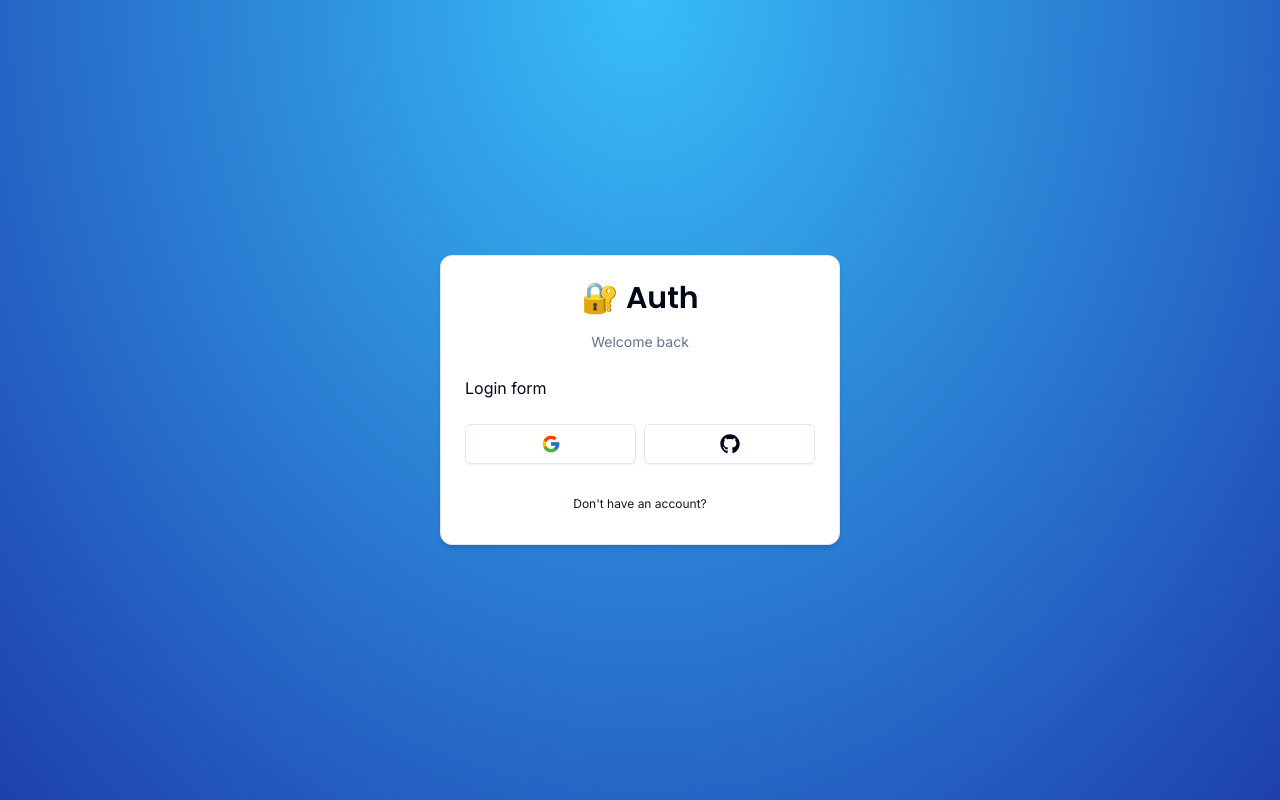
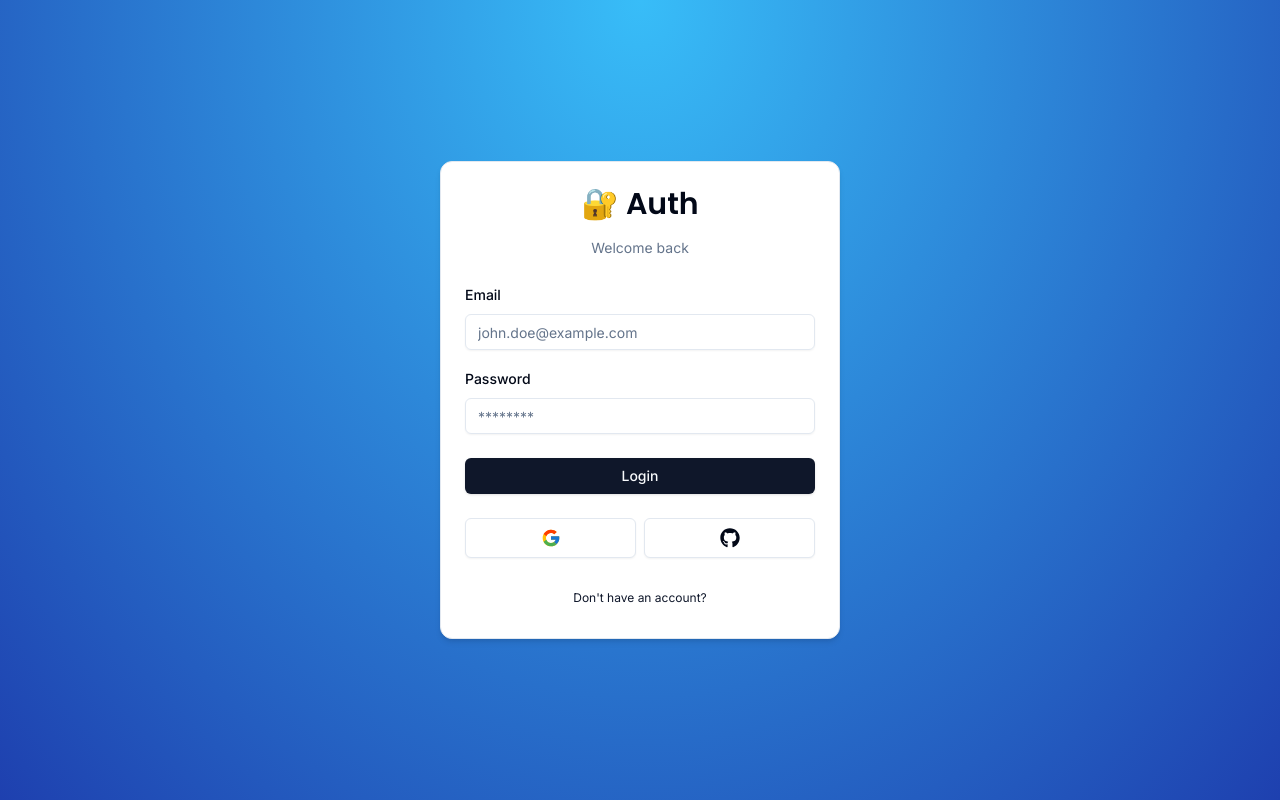
Before and after one commit to puncoz/next-auth, a Next.js app: page /auth/login in a window 1280 px wide. Built offline with nearby package versions, Linux system fonts and the light colour scheme.

Commit message:
login form ui

```diff
--- a/components/auth/login-form.tsx
+++ b/components/auth/login-form.tsx
@@ -1,15 +1,76 @@
+"use client"
 import CardWrapper from "@/components/auth/card-wrapper"
+import FormError from "@/components/form-error"
+import FormSuccess from "@/components/form-success"
+import { Button } from "@/components/ui/button"
+import { Form, FormControl, FormField, FormItem, FormLabel, FormMessage } from "@/components/ui/form"
+import { Input } from "@/components/ui/input"
+import { LoginSchema } from "@/schemas"
+import { zodResolver } from "@hookform/resolvers/zod"
 import React, { FunctionComponent } from "react"
+import { useForm } from "react-hook-form"
+import * as z from "zod"
 
 type Props = {};
 
 const LoginForm: FunctionComponent<Props> = (props) => {
+  const form = useForm<z.infer<typeof LoginSchema>>({
+    resolver: zodResolver(LoginSchema),
+    defaultValues: {
+      email: "",
+      password: "",
+    },
+  })
+
+  const submit = (values: z.infer<typeof LoginSchema>) => {
+
+  }
+
   return (
     <CardWrapper headerLabel="Welcome back"
                  backButtonLabel="Don't have an account?"
                  backButtonHref="/auth/register"
                  showSocials>
-      Login form
+      <Form {...form}>
+        <form onSubmit={form.handleSubmit(submit)} className="space-y-6">
+          <div className="space-y-4">
+            <FormField control={form.control}
+                       name="email"
+                       render={({ field }) => (
+                         <FormItem>
+                           <FormLabel>Email</FormLabel>
+                           <FormControl>
+                             <Input {...field}
+                                    placeholder="john.doe@example.com"
+                                    type="email"/>
+                           </FormControl>
+                           <FormMessage/>
+                         </FormItem>
+                       )}/>
+
+            <FormField control={form.control}
+                       name="password"
+                       render={({ field }) => (
+                         <FormItem>
+                           <FormLabel>Password</FormLabel>
+                           <FormControl>
+                             <Input {...field}
+                                    placeholder="********"
+                                    type="password"/>
+                           </FormControl>
+                           <FormMessage/>
+                         </FormItem>
+                       )}/>
+          </div>
+
+          <FormError message=""/>
+          <FormSuccess message=""/>
+
+          <Button type="submit" className="w-full">
+            Login
+          </Button>
+        </form>
+      </Form>
     </CardWrapper>
   )
 }
--- /dev/null
+++ b/components/form-error.tsx
@@ -0,0 +1,21 @@
+import { ExclamationTriangleIcon } from "@radix-ui/react-icons"
+import React, { FunctionComponent } from "react"
+
+type Props = {
+  message?: string
+};
+
+const FormError: FunctionComponent<Props> = ({ message }) => {
+  if (!message) {
+    return null
+  }
+
+  return (
+    <div className="bg-destructive/15 p-3 rounded-md flex items-center gap-x-2 text-sm text-destructive">
+      <ExclamationTriangleIcon className="h-4 w-4"/>
+      <p>{message}</p>
+    </div>
+  )
+}
+
+export default FormError
--- /dev/null
+++ b/components/form-success.tsx
@@ -0,0 +1,21 @@
+import { CheckCircledIcon } from "@radix-ui/react-icons"
+import React, { FunctionComponent } from "react"
+
+type Props = {
+  message?: string
+};
+
+const FormSuccess: FunctionComponent<Props> = ({ message }) => {
+  if (!message) {
+    return null
+  }
+
+  return (
+    <div className="bg-emerald-500/15 p-3 rounded-md flex items-center gap-x-2 text-sm text-emerald-700">
+      <CheckCircledIcon className="h-4 w-4"/>
+      <p>{message}</p>
+    </div>
+  )
+}
+
+export default FormSuccess
--- /dev/null
+++ b/components/ui/form.tsx
@@ -0,0 +1,167 @@
+import { Label } from "@/components/ui/label"
+
+import { cn } from "@/lib/utils"
+import * as LabelPrimitive from "@radix-ui/react-label"
+import { Slot } from "@radix-ui/react-slot"
+import * as React from "react"
+import { Controller, ControllerProps, FieldPath, FieldValues, FormProvider, useFormContext } from "react-hook-form"
+
+const Form = FormProvider
+
+type FormFieldContextValue<
+  TFieldValues extends FieldValues = FieldValues,
+  TName extends FieldPath<TFieldValues> = FieldPath<TFieldValues>
+> = {
+  name: TName
+}
+
+const FormFieldContext = React.createContext<FormFieldContextValue>(
+  {} as FormFieldContextValue,
+)
+
+const FormField = <
+  TFieldValues extends FieldValues = FieldValues,
+  TName extends FieldPath<TFieldValues> = FieldPath<TFieldValues>
+>({
+    ...props
+  }: ControllerProps<TFieldValues, TName>) => {
+  return (
+    <FormFieldContext.Provider value={{ name: props.name }}>
+      <Controller {...props} />
+    </FormFieldContext.Provider>
+  )
+}
+
+const useFormField = () => {
+  const fieldContext = React.useContext(FormFieldContext)
+  const itemContext = React.useContext(FormItemContext)
+  const { getFieldState, formState } = useFormContext()
+
+  const fieldState = getFieldState(fieldContext.name, formState)
+
+  if (!fieldContext) {
+    throw new Error("useFormField should be used within <FormField>")
+  }
+
+  const { id } = itemContext
+
+  return {
+    id,
+    name: fieldContext.name,
+    formItemId: `${id}-form-item`,
+    formDescriptionId: `${id}-form-item-description`,
+    formMessageId: `${id}-form-item-message`,
+    ...fieldState,
+  }
+}
+
+type FormItemContextValue = {
+  id: string
+}
+
+const FormItemContext = React.createContext<FormItemContextValue>(
+  {} as FormItemContextValue,
+)
+
+const FormItem = React.forwardRef<
+  HTMLDivElement,
+  React.HTMLAttributes<HTMLDivElement>
+>(({ className, ...props }, ref) => {
+  const id = React.useId()
+
+  return (
+    <FormItemContext.Provider value={{ id }}>
+      <div ref={ref} className={cn("space-y-2", className)} {...props} />
+    </FormItemContext.Provider>
+  )
+})
+FormItem.displayName = "FormItem"
+
+const FormLabel = React.forwardRef<
+  React.ElementRef<typeof LabelPrimitive.Root>,
+  React.ComponentPropsWithoutRef<typeof LabelPrimitive.Root>
+>(({ className, ...props }, ref) => {
+  const { error, formItemId } = useFormField()
+
+  return (
+    <Label
+      ref={ref}
+      className={cn(error && "text-destructive", className)}
+      htmlFor={formItemId}
+      {...props}
+    />
+  )
+})
+FormLabel.displayName = "FormLabel"
+
+const FormControl = React.forwardRef<
+  React.ElementRef<typeof Slot>,
+  React.ComponentPropsWithoutRef<typeof Slot>
+>(({ ...props }, ref) => {
+  const { error, formItemId, formDescriptionId, formMessageId } = useFormField()
+
+  return (
+    <Slot
+      ref={ref}
+      id={formItemId}
+      aria-describedby={
+        error ? `${formDescriptionId} ${formMessageId}` : `${formDescriptionId}`
+      }
+      aria-invalid={!!error}
+      {...props}
+    />
+  )
+})
+FormControl.displayName = "FormControl"
+
+const FormDescription = React.forwardRef<
+  HTMLParagraphElement,
+  React.HTMLAttributes<HTMLParagraphElement>
+>(({ className, ...props }, ref) => {
+  const { formDescriptionId } = useFormField()
+
+  return (
+    <p
+      ref={ref}
+      id={formDescriptionId}
+      className={cn("text-[0.8rem] text-muted-foreground", className)}
+      {...props}
+    />
+  )
+})
+FormDescription.displayName = "FormDescription"
+
+const FormMessage = React.forwardRef<
+  HTMLParagraphElement,
+  React.HTMLAttributes<HTMLParagraphElement>
+>(({ className, children, ...props }, ref) => {
+  const { error, formMessageId } = useFormField()
+  const body = error ? String(error?.message) : children
+
+  if (!body) {
+    return null
+  }
+
+  return (
+    <p
+      ref={ref}
+      id={formMessageId}
+      className={cn("text-[0.8rem] font-medium text-destructive", className)}
+      {...props}
+    >
+      {body}
+    </p>
+  )
+})
+FormMessage.displayName = "FormMessage"
+
+export {
+  useFormField,
+  Form,
+  FormItem,
+  FormLabel,
+  FormControl,
+  FormDescription,
+  FormMessage,
+  FormField,
+}
--- /dev/null
+++ b/components/ui/input.tsx
@@ -0,0 +1,28 @@
+import { cn } from "@/lib/utils"
+import * as React from "react"
+
+export interface InputProps
+  extends React.InputHTMLAttributes<HTMLInputElement> {
+}
+
+const Input = React.forwardRef<HTMLInputElement, InputProps>(
+  ({ className, type, ...props }, ref) => {
+    return (
+      <input
+        type={type}
+        className={cn(
+          `flex h-9 w-full rounded-md border border-input bg-transparent px-3 py-1 text-sm shadow-sm
+                  transition-colors file:border-0 file:bg-transparent file:text-sm file:font-medium
+                  placeholder:text-muted-foreground focus-visible:outline-none focus-visible:ring-1
+                  focus-visible:ring-ring disabled:cursor-not-allowed disabled:opacity-50`,
+          className,
+        )}
+        ref={ref}
+        {...props}
+      />
+    )
+  },
+)
+Input.displayName = "Input"
+
+export { Input }
--- /dev/null
+++ b/components/ui/label.tsx
@@ -0,0 +1,25 @@
+"use client"
+
+import { cn } from "@/lib/utils"
+import * as LabelPrimitive from "@radix-ui/react-label"
+import { cva, type VariantProps } from "class-variance-authority"
+import * as React from "react"
+
+const labelVariants = cva(
+  "text-sm font-medium leading-none peer-disabled:cursor-not-allowed peer-disabled:opacity-70",
+)
+
+const Label = React.forwardRef<
+  React.ElementRef<typeof LabelPrimitive.Root>,
+  React.ComponentPropsWithoutRef<typeof LabelPrimitive.Root> &
+  VariantProps<typeof labelVariants>
+>(({ className, ...props }, ref) => (
+  <LabelPrimitive.Root
+    ref={ref}
+    className={cn(labelVariants(), className)}
+    {...props}
+  />
+))
+Label.displayName = LabelPrimitive.Root.displayName
+
+export { Label }
--- a/package.json
+++ b/package.json
@@ -9,16 +9,20 @@
     "lint": "next lint"
   },
   "dependencies": {
+    "@hookform/resolvers": "^3.3.3",
     "@radix-ui/react-icons": "^1.3.0",
+    "@radix-ui/react-label": "^2.0.2",
     "@radix-ui/react-slot": "^1.0.2",
     "class-variance-authority": "^0.7.0",
     "clsx": "^2.1.0",
     "next": "14.0.4",
     "react": "^18",
     "react-dom": "^18",
+    "react-hook-form": "^7.49.2",
     "react-icons": "^4.12.0",
     "tailwind-merge": "^2.2.0",
-    "tailwindcss-animate": "^1.0.7"
+    "tailwindcss-animate": "^1.0.7",
+    "zod": "^3.22.4"
   },
   "devDependencies": {
     "@types/node": "^20",
--- /dev/null
+++ b/schemas/LoginSchema.ts
@@ -0,0 +1,8 @@
+import * as z from "zod"
+
+export const LoginSchema = z.object({
+  email: z.string().email({
+    message: "Please enter a valid email",
+  }),
+  password: z.string().min(1, { message: "Please enter a password" }),
+})
--- /dev/null
+++ b/schemas/index.ts
@@ -0,0 +1 @@
+export * from "./LoginSchema"
```
Also changed, not shown: 1 other file (tests, documents, lock files or other folders).
